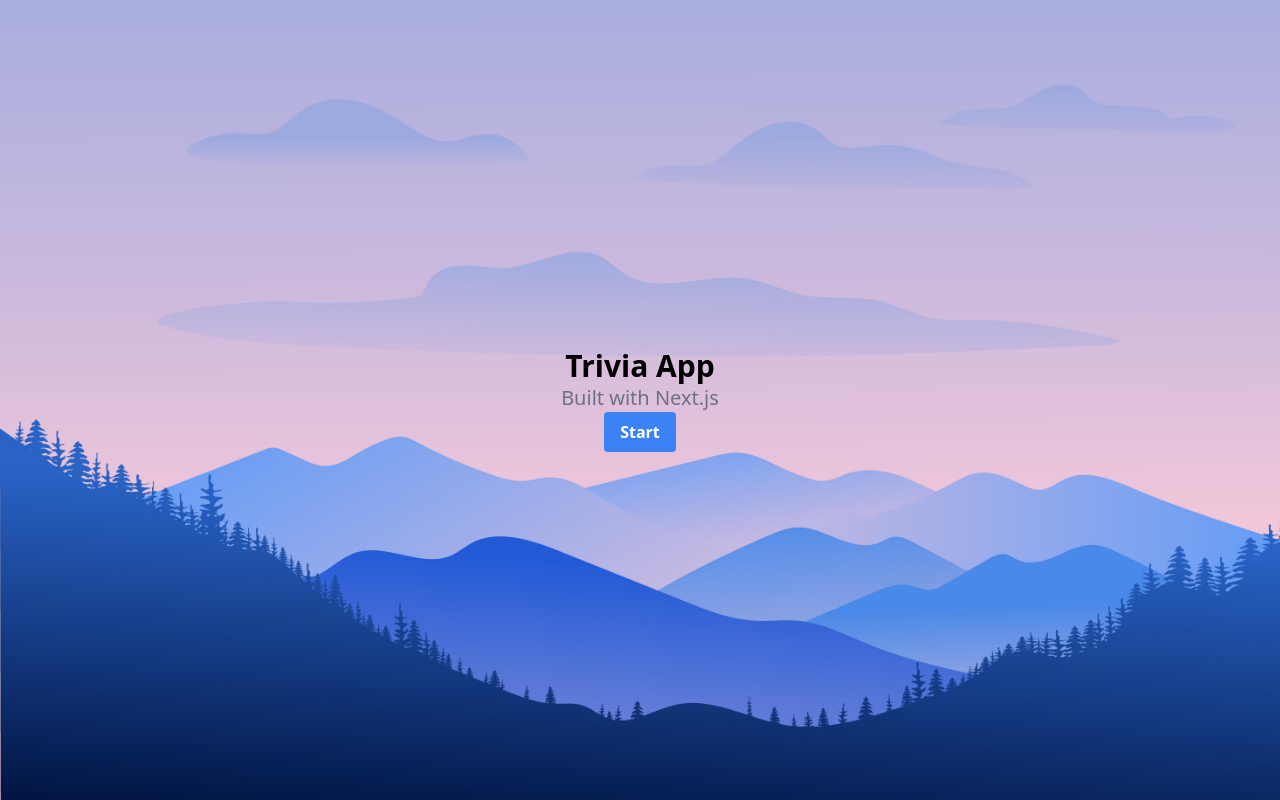
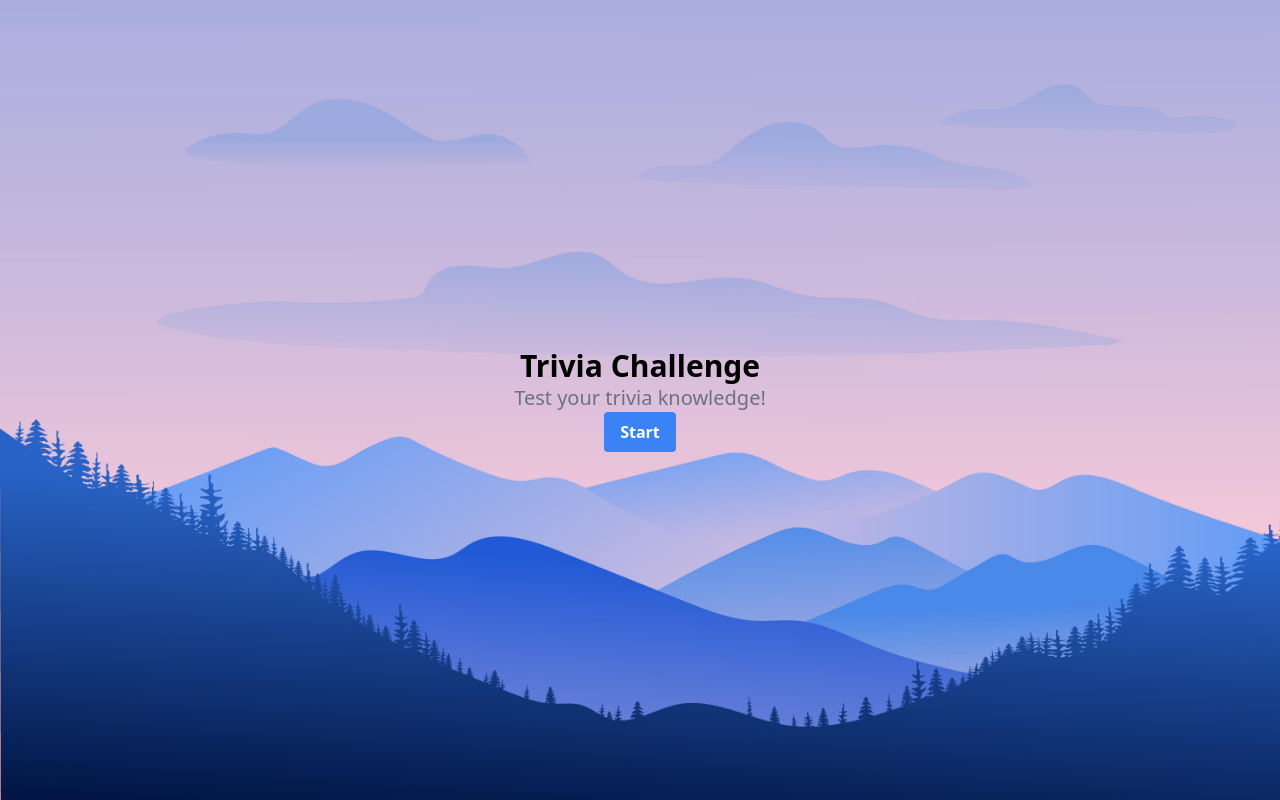
Before and after one commit to alison2686/nextjs-trivia, a Next.js app: page / in a window 1280 px wide. Built offline with nearby package versions, Linux system fonts and the light colour scheme.

Commit message:
update container width

```diff
--- a/src/pages/index.tsx
+++ b/src/pages/index.tsx
@@ -1,7 +1,7 @@
 import { useState } from "react";
-import { Inter } from "@next/font/google";
+// import { Inter } from "@next/font/google";
 import Layout from "@/components/layout/layout";
-import styles from "@/styles/Home.module.css";
+// import styles from "@/styles/Home.module.css";
 import { CONTAINER } from "../utils";
 import QuestionCard from "@/components/QuestionCard";
 import { fetchQuizQuestions } from "@/api/API";
@@ -17,7 +17,7 @@
 
 const TOTAL_QUESTIONS = 10;
 
-const inter = Inter({ subsets: ["latin"] });
+// const inter = Inter({ subsets: ["latin"] });
 
 export default function Home() {
     const [loading, setLoading] = useState(false);
@@ -83,9 +83,11 @@
         <Layout title="Trivia | Home" description="Test your trivia knowledge">
             <section className={CONTAINER}>
                 <div className="text-center py-10">
-                    <h1 className="text-3xl font-semibold ">Trivia App</h1>
+                    <h1 className="text-3xl font-semibold ">
+                        Trivia Challenge
+                    </h1>
                     <h2 className="text-xl text-gray-500 font-medium">
-                        Built with Next.js
+                        Test your trivia knowledge!
                     </h2>
                     {gameOver || userAnswers.length === TOTAL_QUESTIONS ? (
                         <button
--- a/src/styles/Home.module.css
+++ b/src/styles/Home.module.css
@@ -1,4 +1,4 @@
-.main {
+/* .main {
     display: flex;
     flex-direction: column;
     justify-content: space-between;
@@ -275,4 +275,4 @@
     to {
         transform: rotate(0deg);
     }
-}
+} */
--- a/src/styles/globals.css
+++ b/src/styles/globals.css
@@ -10,19 +10,19 @@
 
 html,
 body {
-    max-width: 100vw;
-    overflow-x: hidden;
+    /* max-width: 100vw;
+    overflow-x: hidden; */
 }
 
 body {
-    color: rgb(var(--foreground-rgb));
+    /* color: rgb(var(--foreground-rgb)); */
     background-image: url("../images/weather_background.jpg");
     background-size: cover;
 }
 
 a {
-    color: inherit;
-    text-decoration: none;
+    /* color: inherit;
+    text-decoration: none; */
 }
 
 @media (prefers-color-scheme: dark) {
--- a/src/utils/index.ts
+++ b/src/utils/index.ts
@@ -1,5 +1,4 @@
-export const CONTAINER =
-    "max-w-screen-xl mx-auto px-2 lg:px-8 flex items-center justify-center h-screen";
+export const CONTAINER = "flex items-center justify-center h-screen w-screen";
 
 export const shuffleArray = (array: any[]) =>
     [...array].sort(() => Math.random() - 0.5);
```
